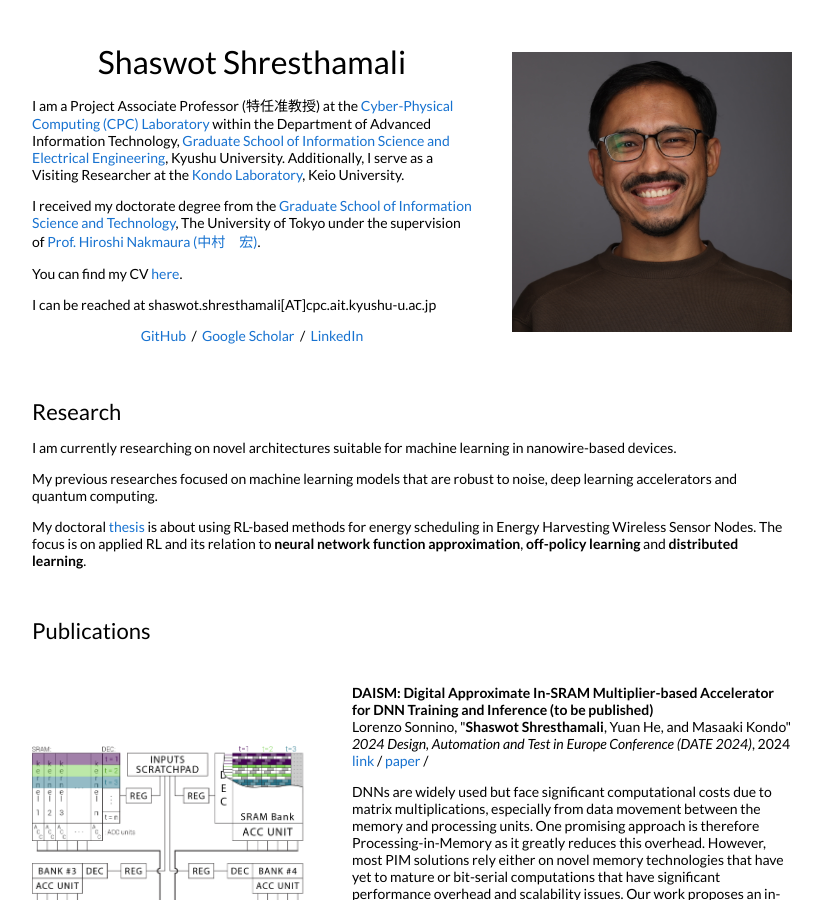
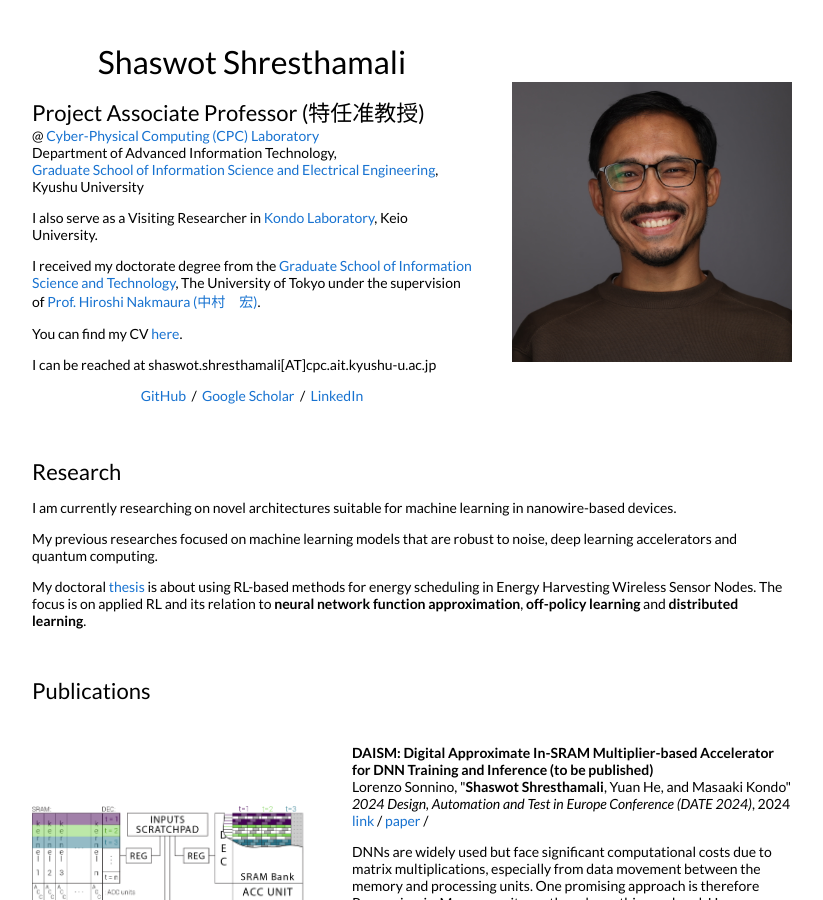
Before and after one commit to shaswot/shaswot.github.io, a Jekyll site: the page built from _posts/2024-04-27-date2024.markdown, in a window 1280 px wide and 900 px high. Shown: the whole window, without its empty margins (228-1051 px from the left). Built offline with Jekyll 4.4.1, drawn with Linux system fonts in a browser that asks for light colours; part of the change alters nothing that is shown.

Commit message:
updated CV + webpage format

```diff
--- a/_layouts/default.html
+++ b/_layouts/default.html
@@ -23,12 +23,26 @@
       <td style="padding:0px">
         <table style="width:100%;border:0px;border-spacing:0px;border-collapse:separate;margin-right:auto;margin-left:auto;">
           <tr style="padding:0px">
-            <td style="padding:2.5%;width:60%;vertical-align:middle">
-              <h1>
-                Shaswot Shresthamali
-              </h1>
+		  <td style="padding:2.5%;width:60%;vertical-align:middle">
+		  <h1>Shaswot Shresthamali</h1>
+		  <h2>Project Associate Professor (特任准教授)</h2>
+	      <br>
+	      @ <a href="https://cpc.ait.kyushu-u.ac.jp/en/">Cyber-Physical Computing (CPC) Laboratory</a>
+	      <br>
+	      Department of Advanced Information Technology, <a href="https://www.isee.kyushu-u.ac.jp/e/">
+	      <br>
+	      Graduate School of Information Science and Electrical Engineering</a>,
+	      <br>
+	      Kyushu University
+	      </p>
+
+	      <p>I also serve as a Visiting Researcher in <a href="https://www.acsl.ics.keio.ac.jp">Kondo Laboratory</a>, Keio University.
+	      </p>
+
+	      <!--
 	      <p>I am a Project Associate Professor (特任准教授) at the <a href="https://cpc.ait.kyushu-u.ac.jp/en/">Cyber-Physical Computing (CPC) Laboratory</a> within the Department of Advanced Information Technology, <a href="https://www.isee.kyushu-u.ac.jp/e/">Graduate School of Information Science and Electrical Engineering</a>, Kyushu University. Additionally, I serve as a Visiting Researcher at the <a href="https://www.acsl.ics.keio.ac.jp">Kondo Laboratory</a>, Keio University.
 	      </p>
+	      -->
 
 	      <p>I received my doctorate degree from the <a href="https://www.i.u-tokyo.ac.jp/index_e.shtml">Graduate School of Information Science and Technology</a>, The University of Tokyo under the supervision of <a href="http://www.hal.ipc.i.u-tokyo.ac.jp/~nakamura/index-e.html"> Prof. Hiroshi Nakmaura (中村　宏)</a>.
               <p>
@@ -39,7 +53,7 @@
               </p>
               <p style="text-align:center">
                 <a href="https://github.com/shaswot">GitHub</a> &nbsp;/&nbsp;
-                <a href="https://scholar.google.com/citations?hl=en&user=IPWJx7kAAAAJ">Google Scholar</a> &nbsp;/&nbsp;
+                <a href="https://scholar.google.com/citations?user=BCVh544AAAAJ&hl=en">Google Scholar</a> &nbsp;/&nbsp;
                 <a href="https://www.linkedin.com/in/shaswot-sm"> LinkedIn </a>
               </p>
             </td>
```
Also changed, not shown: 3 other files.
